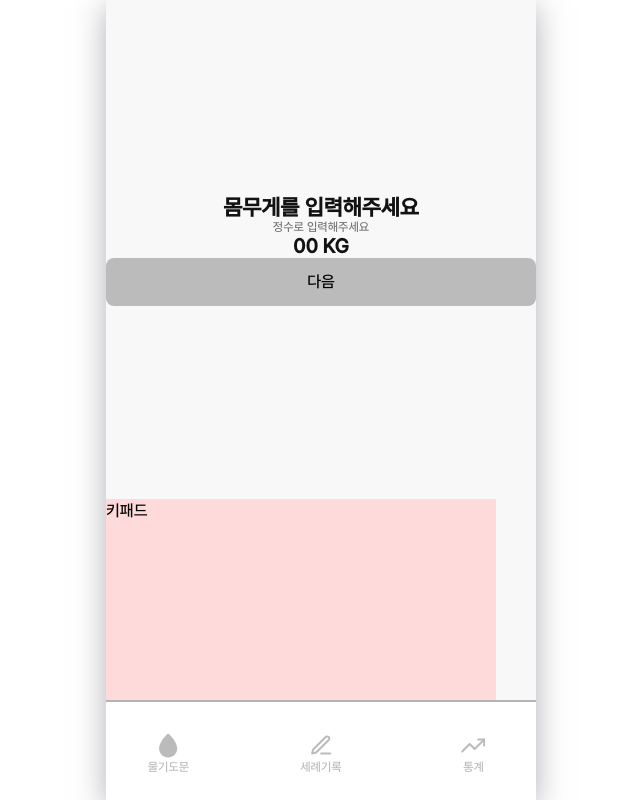
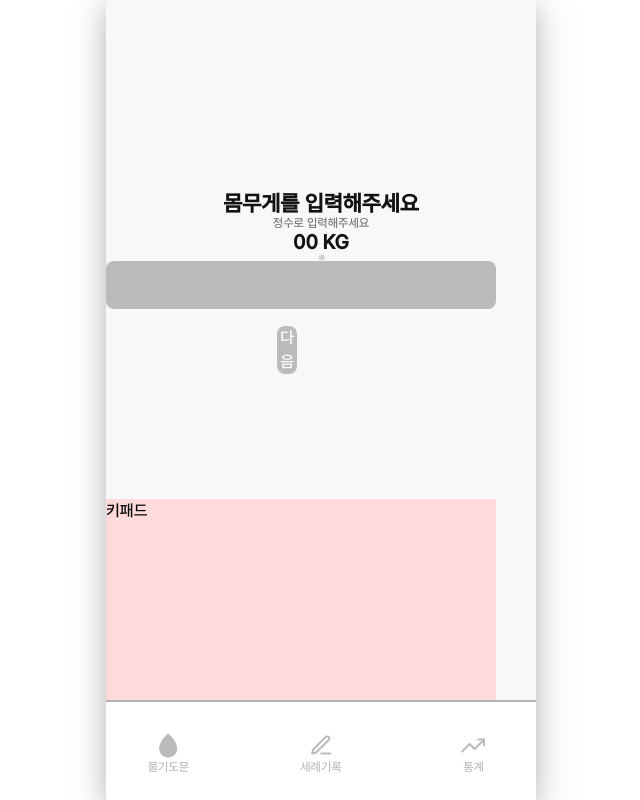
Before and after one commit to GDG-FRONT/TEAM2, a React (Create React App) app: page /weight-input in a window 1280 px wide. Shown: the whole page, without its empty margins (319-959 px from the left). Built offline with nearby package versions, Linux system fonts and the light colour scheme.

Commit message:
Feat.agebutton

```diff
--- a/src/page/index/index.jsx
+++ b/src/page/index/index.jsx
@@ -1,12 +1,14 @@
 import React, { useState, useEffect } from 'react';
 import FirstLoding from '../setup/pages/InitialLoadingScreen';
 import Weight from '../setup/pages/WeightInput';
+import Age from '../setup/pages/AgeInput';
 import Weather from '../setup/pages/WeatherInput';
 import '../../scss/index/FirstLoding.scss';
 
 const Index = () => {
   const [showFirstLoading, setShowFirstLoading] = useState(true);
   const [showWeight, setShowWeight] = useState(false);
+  const [showAge, setShowAge] = useState(false);
   const [showWeather, setShowWeather] = useState(false);
 
   useEffect(() => {
@@ -32,6 +34,8 @@ const Index = () => {
         </div>
       ) : showWeight ? (
         <Weight onDone={handleWeightDone} />
+      ) : showAge? (
+        <Age onDone={handleAgeDone} />
       ) : showWeather ? (
         <Weather />
       ) : null}
--- a/src/page/setup/InitialSetup.jsx
+++ b/src/page/setup/InitialSetup.jsx
@@ -4,12 +4,14 @@ import Weight from './pages/WeightInput';
 import Weather from './pages/WeatherInput';
 import ChooseGender from './pages/GenderInput';
 import '../../scss/index/FirstLoding.scss';
+import AGE from './pages/AgeInput';
 
 const Index = () => {
   const [showFirstLoading, setShowFirstLoading] = useState(true);
   const [showWeight, setShowWeight] = useState(false);
   const [showWeather, setShowWeather] = useState(false);
   const [showChooseGender, setShowChooseGender] = useState(false);
+  const [showAge, setShowAge] = useState(false);
 
   useEffect(() => {
     // 2초 후에 FirstLoding(최초 로딩 화면) 상태를 false로 변경
@@ -29,11 +31,14 @@ const Index = () => {
   // 2. 몸무게 선택 완료 -> 나이 선택 창 출력
   const handleWeightDone = () => {
     setShowWeight(false);
-    setShowWeather(true);
+    setShowAge(true);
   };
 
   // 3. 65세 이상인가요? 선택 완료 -> 날씨 선택 창 출력
-
+  const handleAgeDone = () => {
+    setShowAge(false);
+    setShowWeather(true);
+  }
   // 4. 날씨 선택 완료 -> 메인 페이지 출력
 
 
@@ -47,6 +52,8 @@ const Index = () => {
         <ChooseGender onDone={handleGenderDone} />
       ) : showWeight ? (
         <Weight onDone={handleWeightDone} />
+      ) : showAge? (
+        <Age onDone={handleAgeDone} />
       ) : showWeather ? (
         <Weather />
       ) : null}
--- /dev/null
+++ b/src/page/setup/pages/AgeInput.jsx
@@ -0,0 +1,12 @@
+// 태연 여기에 작업하면 될듯?
+import React from "react";
+
+const AgeInput = () => {
+    return (
+      <div>
+        <h1>나이를 입력해주세요</h1>
+      </div>
+    );
+  };
+
+  export default AgeInput;
--- a/src/page/setup/pages/WeightInput.jsx
+++ b/src/page/setup/pages/WeightInput.jsx
@@ -1,20 +1,31 @@
 import React, { useState } from "react";
+import { useNavigate } from 'react-router-dom';
 import '../../../scss/index/_weight.scss';
 import status from '../../../assets/setup/status_page_2.svg';
+import StatusButton from '../components/StatusButton';
 
 const WeightInput = () => {
-  const [weight] = useState("00");
+  const [weight, setWeight] = useState("00");
+  const navigate = useNavigate();
 
+  const handleNextClick = () => {
+    navigate('/Age-input'); // 나이 입력 페이지로 이동
+  };
 
   return (
     <div className="weight-input-container">
       <div className="weight_content">
         <div className="weight_title">몸무게를 입력해주세요</div>
         <p className="weight_sub">정수로 입력해주세요</p>
-        <div className="weight_info"> {weight} KG </div>
-        <div className="indicator" img = "status"></div>
-        <button className="next-button" disabled>
-          다음
+        <div className="weight_info">{weight} KG</div>
+
+
+        <div className="indicator">
+          <img src={status} />
+        </div>
+
+        <button className="next-button" onClick={handleNextClick}>
+          <StatusButton />
         </button>
       </div>
       <div className="keypad">
--- a/src/router/index.js
+++ b/src/router/index.js
@@ -3,6 +3,7 @@ import { createBrowserRouter } from 'react-router-dom';
 import Loading from '../components/Loading';
 import Layout from '../layout/Layout';
 import WeightInput from '../page/setup/pages/WeightInput';
+import AgeInput from '../page/setup/pages/AgeInput';
 
 const Setup = lazy(() => import('../page/setup/InitialSetup'));
 const Main = lazy(() => import('../page/main'));
@@ -150,6 +151,14 @@ const router = createBrowserRouter([
           </Suspense>
         ),
       },
+      {
+        path: 'Age-input',
+        element: (
+          <Suspense fallback={<Loading />}>
+            <AgeInput />
+          </Suspense>
+        ),
+      },
     ],
   },
 ]);
```
